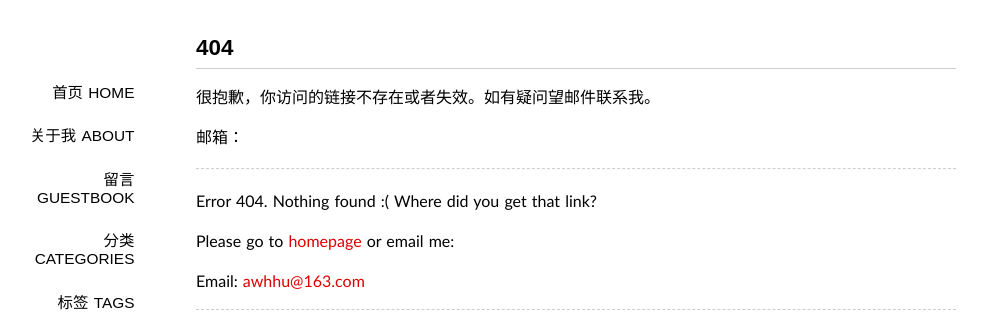
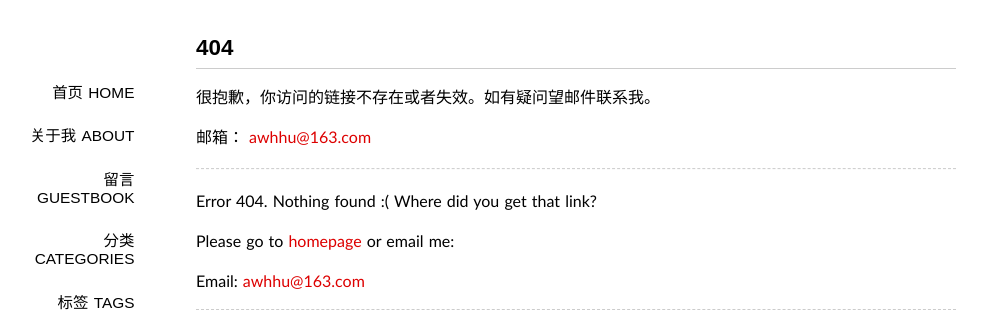
Before and after one commit to Successor/bigyuki.github.com, a Jekyll site: the page built from 404.md, in a window 1280 px wide. Shown: the top 319 px of the page, without its empty margins (144-1131 px from the left). Built offline with Jekyll 4.4.1, drawn with Linux system fonts in a browser that asks for light colours; Markdown is read by kramdown in place of the engine named in the settings.

Commit message:
Update 404.md

```diff
--- a/404.md
+++ b/404.md
@@ -5,7 +5,7 @@ layout: page
 
 很抱歉，你访问的链接不存在或者失效。如有疑问望邮件联系我。
 
-邮箱：
+邮箱： [awhhu@163.com](mailto: {{ site.email }})
 
 ----
 Error 404. Nothing found :( Where did you get that link?
```
